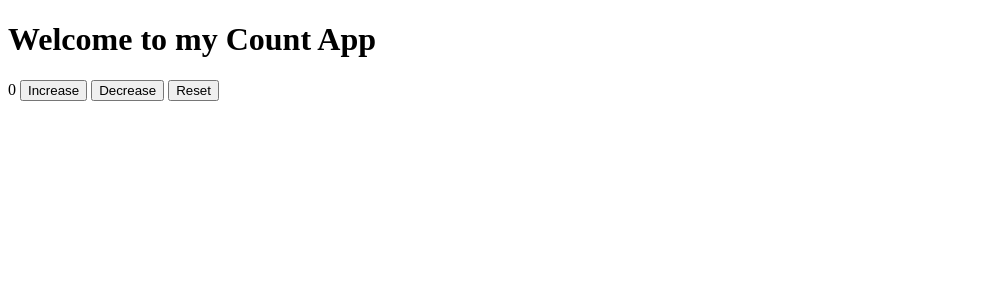
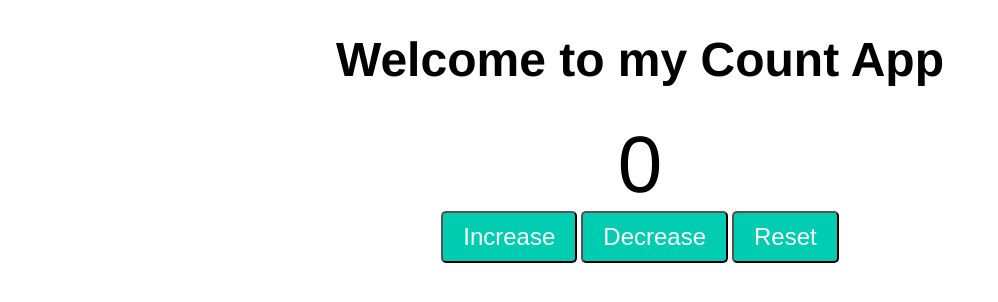
Before and after one commit to MateoS-M/CountApp, a plain HTML site: page index.html in a window 1280 px wide. Shown: the whole page, without its empty margins (0-998 px from the left). Drawn offline with Linux system fonts and the light colour scheme.

Commit message:
add the css

```diff
--- a/index.html
+++ b/index.html
@@ -9,11 +9,13 @@
 <body>
     <h1>Welcome to my Count App</h1>
 
+
     <label for="" id="labelDisplay">0</label>
-    <button id="increase">Increase</button>
-    <button id="decrease">Decrease</button>
-    <button id="reset">Reset</button>
-
+    <div id="btnContainer">
+    <button id="increase" class="button">Increase</button>
+    <button id="decrease" class="button">Decrease</button>
+    <button id="reset" class="button">Reset</button>
+</div>
 
 
 
--- a/style.css
+++ b/style.css
@@ -0,0 +1,42 @@
+h1{
+    display: block;
+    text-align: center;
+    font-size: 3em;
+    font-family: Helvetica;
+}
+#labelDisplay{
+    display: block;
+    text-align: center;
+    font-size: 5em;
+    font-family: Helvetica;
+}
+#btnContainer{
+    text-align: center;
+}
+.button{
+    padding: 10px 20px;
+    font-size: 1.5em;
+    color: #fff;
+    background-color: hsl(172, 100%, 40%);
+    border-radius: 5px;
+    cursor: pointer;
+    transition: background-color 0.25s;
+}
+.button:hover,
+.button:focus{
+    background-color: hsl(184, 73%, 68%);
+    animation: pulse 1s;
+    box-shadow: 0 0 0 2em transparent;
+}
+
+@keyframes pulse {
+    0% {
+        box-shadow: 0 0 0 0 rgba(0, 0, 0, 0.7);
+    }
+    70% {
+        box-shadow: 0 0 0 10px rgba(0, 0, 0, 0);
+    }
+    100% {
+        box-shadow: 0 0 0 0 rgba(0, 0, 0, 0);
+    }
+}
```
